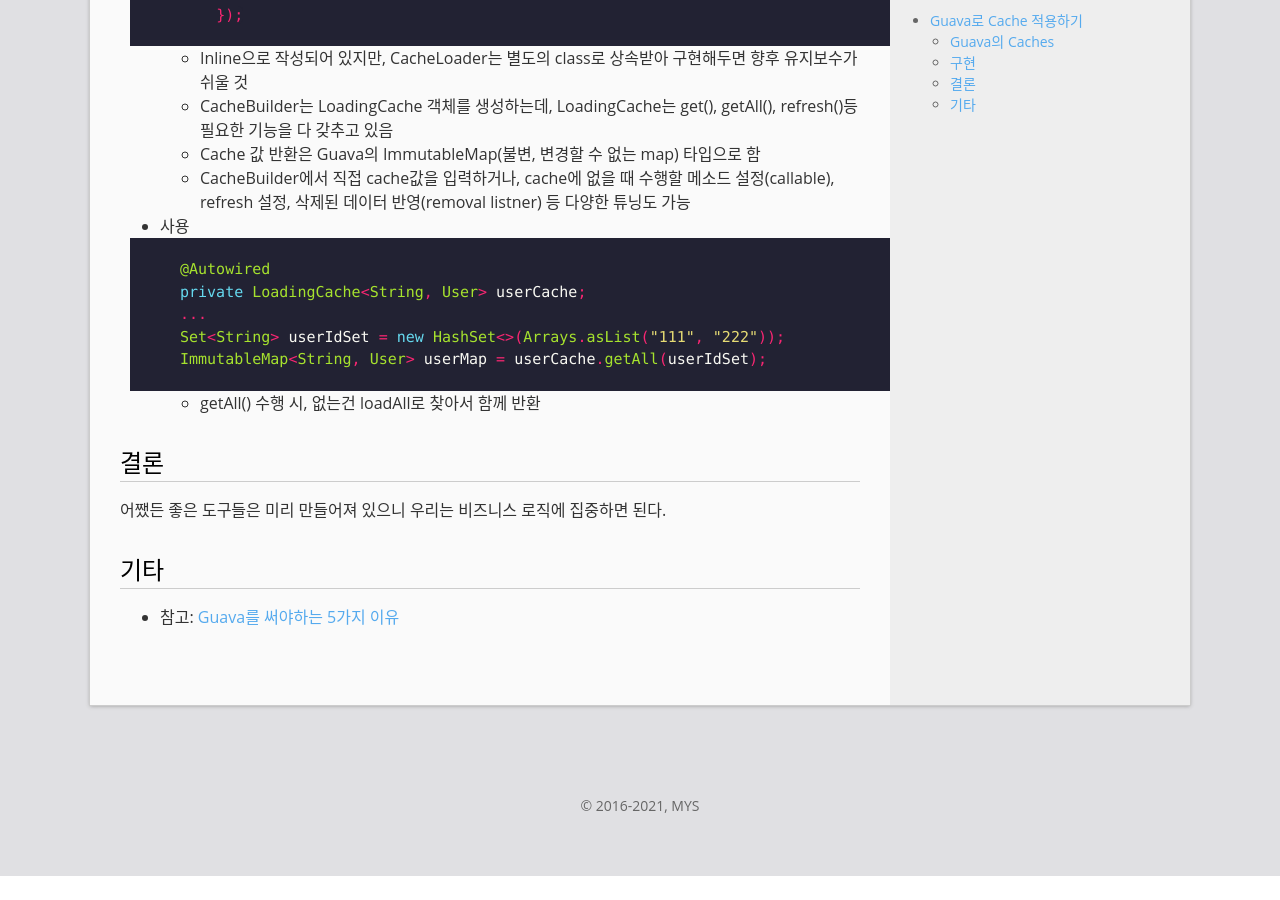
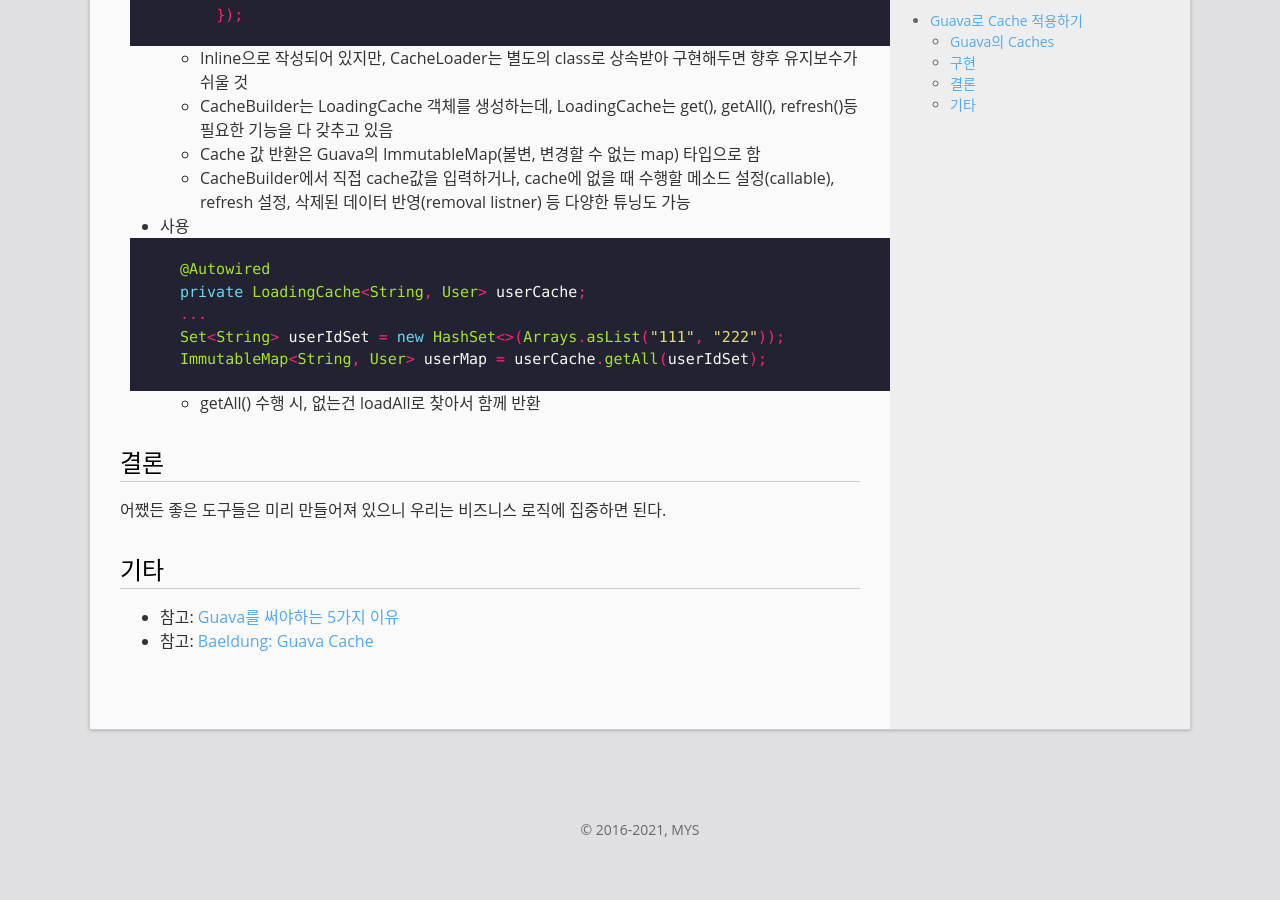
Before and after one commit to mystria/mystria.github.io, a Jekyll site: the page built from _posts/2021-01-30-cache-guava.md, in a window 1280 px wide and 900 px high, scrolled down 1254 px. Built offline with Jekyll 4.4.1, drawn with Linux system fonts in a browser that asks for light colours; comment, search, counter and statistics services are not loaded; before the commit the page ends 2130 px from its top, so only the background shows below that.

Commit message:
Update post

```diff
--- a/_posts/2021-01-30-cache-guava.md
+++ b/_posts/2021-01-30-cache-guava.md
@@ -58,3 +58,4 @@
 
 ## 기타
 * 참고: [Guava를 써야하는 5가지 이유](https://blog.outsider.ne.kr/710)
+* 참고: [Baeldung: Guava Cache](https://www.baeldung.com/guava-cache)
```
